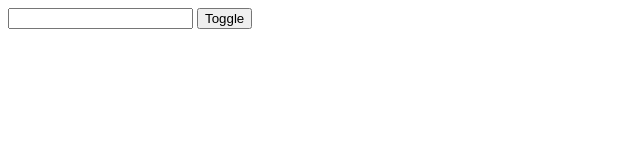
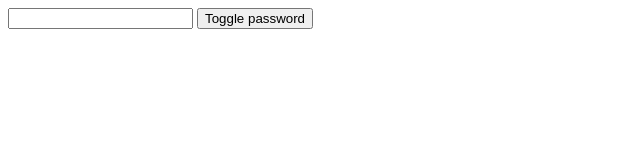
Before and after one commit to diessica/password-revealer.js, a website: page examples/basic-demo.html in a window 1280 px wide. Shown: the whole page, without its empty margins (0-640 px from the left). Drawn offline with Linux system fonts and the light colour scheme.

Commit message:
Improve documentation and example; Delete wrong build file

```diff
--- a/examples/basic-demo.html
+++ b/examples/basic-demo.html
@@ -11,12 +11,12 @@
   <input type="password" id="password-field">
 
   <!-- 1.2 Trigger -->
-  <button class="PasswordRevealer-trigger">Toggle</button>
+  <button class="PasswordRevealer-trigger">Toggle password</button>
 
   <!-- 2. Include library -->
   <script src="../dist/password-revealer.js"></script>
 
-  <!-- 3. Instantiate PasswordRevealer.js -->
+  <!-- 3. Instantiate PasswordRevealer -->
   <script>
     PasswordRevealer('#password-field', true);
   </script>
```
Also changed, not shown: README.md, 1 other file.
